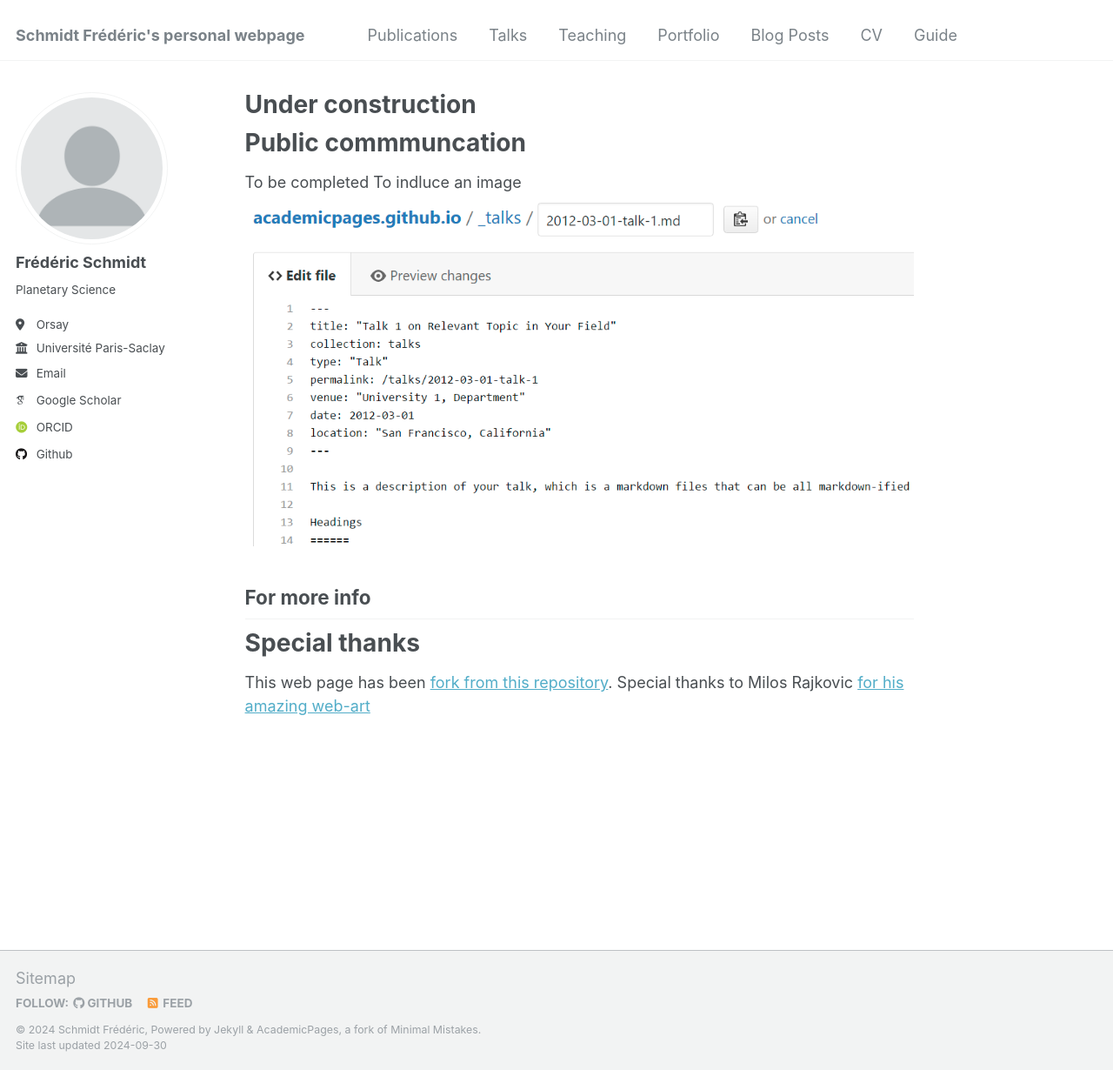
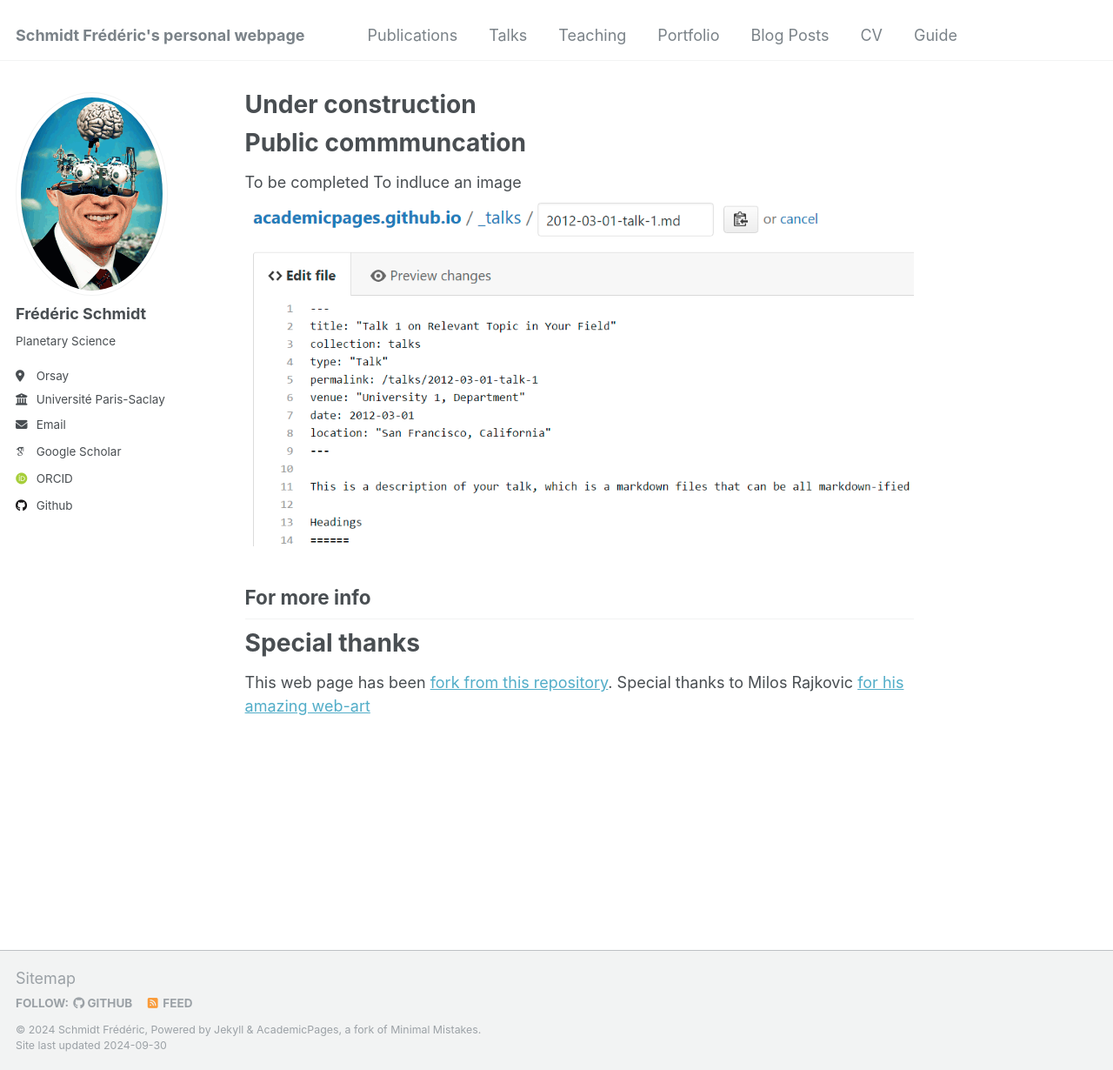
Before and after one commit to fredericschmidt/fredericschmidt.github.io, a Jekyll site: the page built from _pages/about.md, in a window 1280 px wide and 1230 px high. Shown: the whole window at 87% size. Built offline with Jekyll 4.4.1, drawn with Linux system fonts in a browser that asks for light colours; some web fonts are replaced.

Commit message:
Update _config.yml
updage image

```diff
--- a/_config.yml
+++ b/_config.yml
@@ -21,7 +21,7 @@ repository               : "fredericschmidt/fredericschmidt.github.io"
 #               Additional customization can be done by editing /_includes/author-profile.html
 author:
   # Biographic information
-  avatar           : "profile.png"
+  avatar           : "portrait-gif-surrealiste-04-6e96c.gif"
   name             : "Frédéric Schmidt"
   pronouns         : # example: "she/her"
   bio              : "Planetary Science"
```
